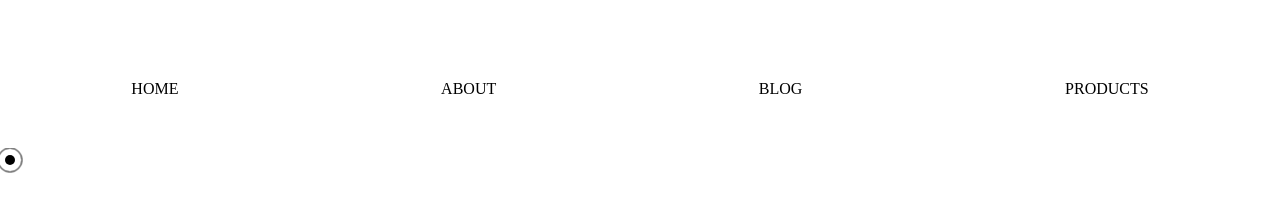
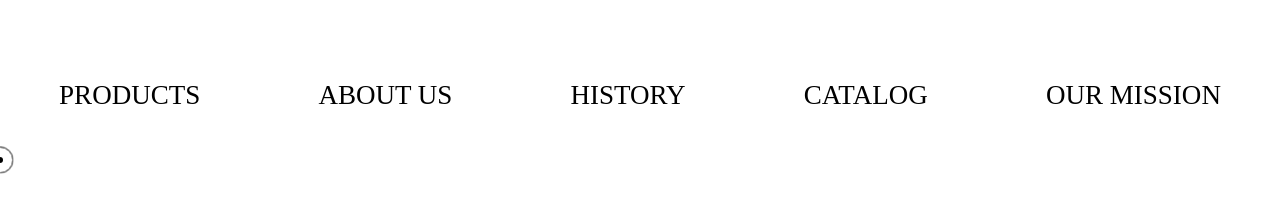
Before and after one commit to space-cow6oy/learn_vanila_js, a plain HTML site: page vanilla_js/custom_cursor/index.html in a window 1280 px wide. Shown: the top 212 px of the page. Drawn offline with Linux system fonts and the light colour scheme.

Commit message:
new implementation of custom cursor

```diff
--- a/vanilla_js/custom_cursor/app.js
+++ b/vanilla_js/custom_cursor/app.js
@@ -11,40 +11,35 @@
 // так же нужно сделать с дивом аутеркурсор - добавлять свойство active, когда на него навелись и убирать, когда не навелись
 
 
-let  innerCursor = document.querySelector('.inner-cursor')
-let  outerCursor = document.querySelector('.outer-cursor')
+let inner = document.querySelector('.inner-cursor')
+let outer = document.querySelector('.outer-cursor')
 
 
 document.addEventListener('mousemove' , moveCursor)
 
+
 function moveCursor(e){
-    let x = e.clientX;
-    let y = e.clientY;
+  let x = e.clientX;
+  let y = e.clientY;
 
-    innerCursor.style.left = `${x}px`
-    innerCursor.style.top  = `${y}px`
-    outerCursor.style.left = `${x}px`
-    outerCursor.style.top  = `${y}px`
+  inner.style.left = `${x}px`;
+  inner.style.top = `${y}px`;
+  outer.style.left = `${x}px`;
+  outer.style.top = `${y}px`;
 }
 
-let links = Array.from(document.querySelectorAll("a"));
-
-
+links = Array.from(document.querySelectorAll('a'))
 
 links.forEach( (link) => {
-    link.addEventListener("mouseover" , () => {
-        innerCursor.classList.add("grow");
-    });
 
-    link.addEventListener("mouseleave" , () => {
-        innerCursor.classList.remove("grow");
-    });
+  link.addEventListener('mouseover' , ()=> {
+    inner.classList.add("grow")
+    outer.classList.add("active")
+  })
 
-    link.addEventListener("mouseover" , () => {
-        outerCursor.classList.add("active");
-    });
+  link.addEventListener('mouseleave' , ()=> {
+    inner.classList.remove("grow")
+    outer.classList.remove("active")
+  })
 
-    link.addEventListener("mouseleave" , () => {
-        outerCursor.classList.remove("active");
-    });
-});
+})
--- a/vanilla_js/custom_cursor/index.html
+++ b/vanilla_js/custom_cursor/index.html
@@ -7,19 +7,17 @@
     <title>Document</title>
 </head>
 <body>
-
     <nav>
-        <ul>
-            <li><a href="#">home</a></li>
-            <li><a href="#">about</a></li>
-            <li><a href="#">blog</a></li>
-            <li><a href="#">products</a></li>
-        </ul>
+      <ul>
+        <li><a href="#">products</a></li>
+        <li><a href="#">about us</a></li>
+        <li><a href="#">history</a></li>
+        <li><a href="#">catalog</a></li>
+        <li><a href="#">our mission</a></li>
+      </ul>
     </nav>
 
     <div class="inner-cursor"></div>
     <div class="outer-cursor"></div>
-
-    <script src="app.js"></script>
-</body>
+  </body>
 </html>
--- a/vanilla_js/custom_cursor/style.css
+++ b/vanilla_js/custom_cursor/style.css
@@ -1,86 +1,71 @@
-*{
+* {
     margin: 0;
     padding: 0;
-    box-sizing: border-box;
     cursor: none;
+    box-sizing: bodrer-box;
+  }
 
-}
-
-a {
-    text-decoration: none; /* убираем нижнее подчеркивание  */
+  html,
+  body {
+    width: 100%;
+    height: 200vh;
+    background-color: #fff;
+    font-size: 1.3rem;
+  }
+  a {
+    text-decoration: none;
     text-transform: uppercase;
     color: #000;
-}
+    padding: 8px;
+  }
 
-body, html {
+  nav {
+    width: 100%;
+    height: 10%;
+  }
 
-    width: 100%;
-    height: 200vh; /* просто показываем немного для скролинга (необязательно) */
+  ul {
+    list-style: none;
+    display: flex;
+    position: relative;
+    top: 50%;
+    justify-content: space-around;
     background-color: #fff;
-}
+  }
+
+  .inner-cursor {
+    position: fixed;
+    width: 6px;
+    height: 6px;
+    mix-blend-mode: difference;
+    background-color: #fff;
+    pointer-events: none;
+    border-radius: 50%;
+    transform: translate(-50% , -50%);
+    transition:  width 0.5s , height 0.5s;
+  }
 
 
-
-nav {
-
-    /* position: relative; */
-    width: 100%;
-    height: 10%;
-
-
-}
-
-ul {
-    position: relative; /* чтобы иметь доступ к свойтсвам топ лефт и тд */
-    top: 50%;
-    width: 100%;
-    height: 50%;
-    background-color: #fff;
-    display: flex; /* для родителя задаем дисплей флекс, чтобы его дочерние эл-ты потом двигать */
-    list-style: none; /* убираем точки в непронумерованном списке */
-    justify-content: space-around; /* раздвигает по всему экрану, но справа и слева тоже оставляет место */
-
-}
-
-/* внутренняя часть курсора это просто круг(border raadius)*/
-.inner-cursor {
-    position: fixed;/* позиционируем элемент относительно окна браузера, а не родительского элемента, при это имеем доступ к left,top и тд, элемент пепрестает как либо влиять на другие элементы https://doka.guide/css/position/ */
-    left: 10px;
-    width: 10px;
-    height: 10px;
-    transform: translate( -50%, -50%);/* подвигаем вверх и влево внутреннюю точку, чтобы она указывала туда, куда и стандартный курсор */
-    background-color: #fff;
-    mix-blend-mode: difference;/* смешивание цветов при наведении */
-    border-radius: 50%;/* радиус рамки (если 50 процентов, то фигура становится круглой */
-    pointer-events: none;  /* стрелочка(по идее) нее будет меняться на ручку при наведении на ссылку https://developer.mozilla.org/en-US/docs/Web/CSS/pointer-events */
-    transition: width 0.5s, height 0.5s; /* меняет состояние (ширину и высоту) плавно */
-}
-
-.inner-cursor.grow {
-
+  .outer-cursor {
+    position: fixed;
     width: 25px;
     height: 25px;
-    transition: width 0.5s, height 0.5s;
+    mix-blend-mode: difference;
+    border: 1px solid #fff;
+    pointer-events: none;
+    border-radius: 50%;
+    transform: translate(-50% , -50%);
+    transition: 0.08s , border 2s;
 
-}
+  }
 
-/* внешняя часть курсора это просто рамка(border-radius, border)*/
-.outer-cursor {
-    position: fixed;
-    left: 10px;
+  .inner-cursor.grow {
     width: 25px;
     height: 25px;
-    transform: translate(-50%, -50%);/* подвигаем вверх и влево внешнюю рамку, чтобы она указывала туда, куда и стандартный курсор */
-    mix-blend-mode: difference;
-    border: 1px solid #fff;
-    border-radius: 50%;
     pointer-events: none;
-    transition: 0.08s;
-}
+  }
 
-.outer-cursor.active {
-    width: 0px;
-    height: 0px;
-    border: 0px;
-    transition: width 0.5s, height 0.5s;
-}
+  .outer-cursor.active{
+    border: 0px solid #000;;
+      pointer-events: none;
+  }
```
